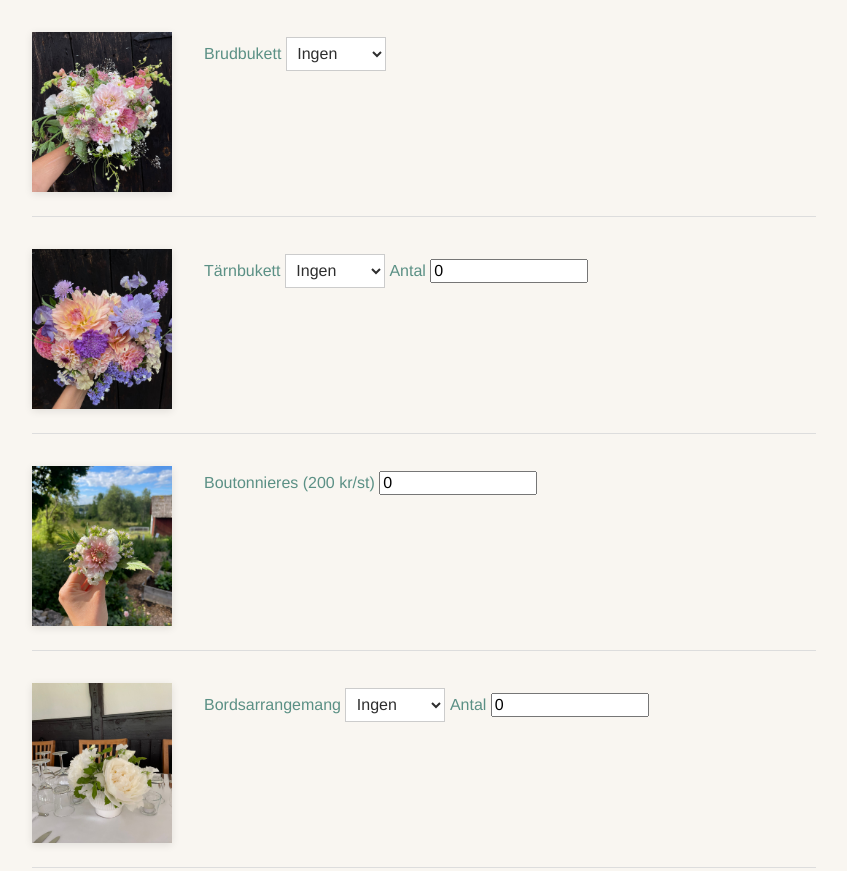
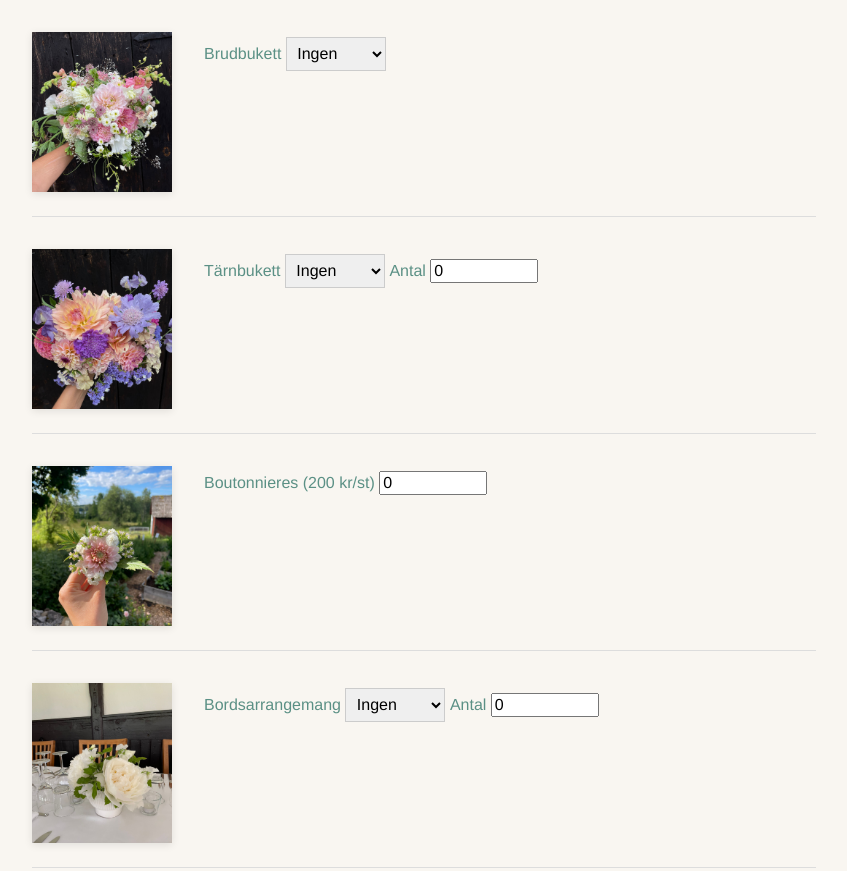
Before and after one commit to Elvyar98/sb_blomkalkylator, a plain HTML site: page index.html in a window 1280 px wide. Shown: the top 871 px of the page, without its empty margins (208-1055 px from the left). Drawn offline with Linux system fonts and the light colour scheme.

```diff
--- a/index.html
+++ b/index.html
@@ -27,15 +27,7 @@
       font-size: 1rem;
       margin: 0.3rem 0;
       width: 100%;
-      max-width: 150px;
-    }
-
-    select, button {
-      padding: 0.4rem 0.6rem;
-      border: 1px solid #cbb996;
-      background-color: white;
-      color: #2e2e2e;
-      border-radius: 0px;
+      max-width: 100px;
     }
 
     button:hover {
@@ -94,7 +86,7 @@
     }
 
     .container {
-       max-width: 400px;
+       max-width: 300px;
        padding: 1rem;
        margin: 0 auto;
        background: #fff;
```
